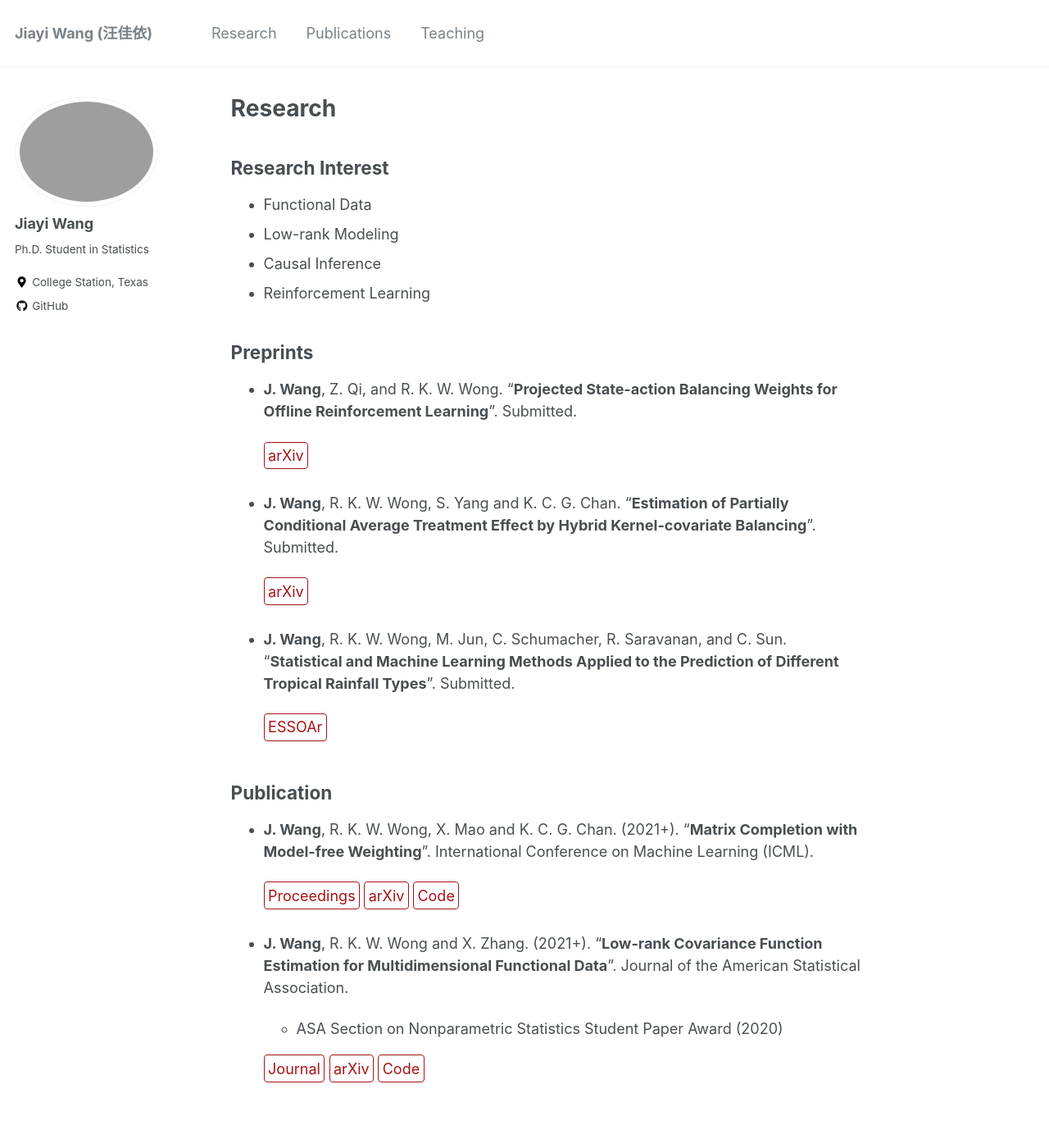
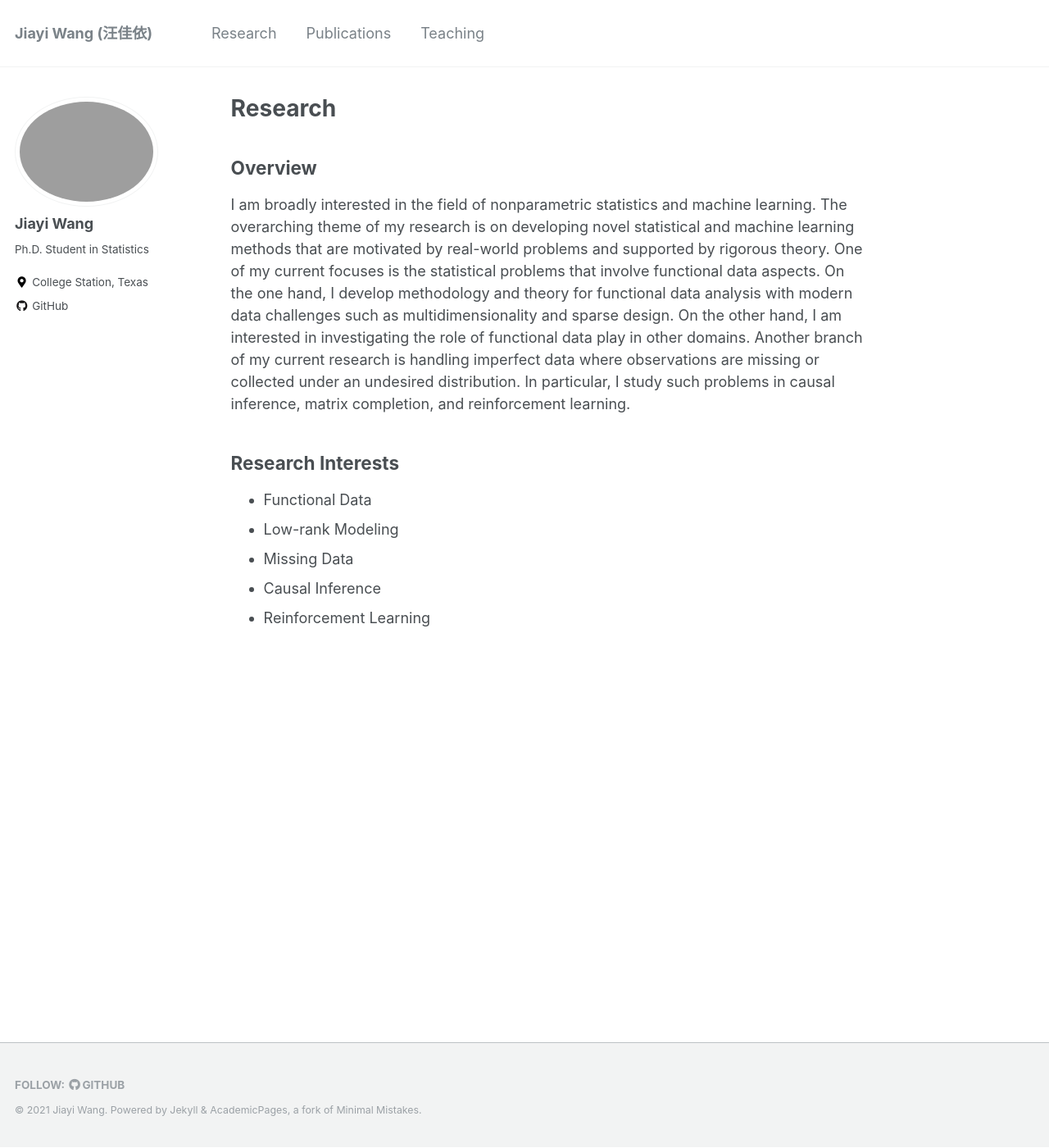
Before and after one commit to jiayiwang1017/jiayiwang1017.github.io, a Jekyll site: the page built from _pages/research.md, in a window 1280 px wide and 1400 px high. Shown: the whole window at 82% size. Built offline with Jekyll 4.4.1, drawn with Linux system fonts in a browser that asks for light colours.

Commit message:
Update research.md

```diff
--- a/_pages/research.md
+++ b/_pages/research.md
@@ -21,46 +21,21 @@ My current research falls into two main areas.
 First, I develop new methodologies and theories for statistical problems with functional data structure, especially when the data is sparsely observed and  multi-dimensional. Second, I explore robust estimators with data involving unknow missing structures,  such as causal inference, matrix completion, and reinforcement learning.
 -->
 
-## Research Interest
-
-- Functional Data
-- Low-rank Modeling
-- Causal Inference
-- Reinforcement Learning
-
-
-## Preprints
-
-- **J. Wang**, Z. Qi, and R. K. W. Wong.  "**Projected State-action Balancing Weights for Offline Reinforcement Learning**". Submitted.
-
-  [arXiv](https://arxiv.org/abs/2109.04640){: .btn--research}
-
-
-- **J. Wang**, R. K. W. Wong, S. Yang and K. C. G. Chan.  "**Estimation of Partially Conditional Average Treatment Effect by Hybrid Kernel-covariate Balancing**". Submitted.
-
-  [arXiv](https://arxiv.org/abs/2103.03437){: .btn--research}
-
-
-- **J. Wang**,  R. K. W. Wong, M. Jun, C. Schumacher, R. Saravanan, and C. Sun.
-		"**Statistical and Machine Learning Methods Applied to the Prediction of Different Tropical Rainfall Types**". Submitted.
-
-  [ESSOAr](https://www.essoar.org/doi/abs/10.1002/essoar.10507122.1){: .btn--research}
+## Overview
+I am broadly interested in the  field of nonparametric statistics and machine learning. The overarching theme of my research is on developing novel statistical and machine learning methods that are motivated by real-world problems and supported by rigorous theory. One of my current focuses is the statistical problems that involve functional data aspects. On the one hand, I develop methodology and theory for functional data analysis with modern data challenges such as multidimensionality and sparse design. On the other hand, I am interested in investigating the role of functional data play in other domains.
+Another branch of my current research is handling imperfect data where observations are missing or collected under an undesired distribution. In particular, I study such problems in causal inference, matrix completion, and reinforcement learning.
 
 
 
 
-## Publication
 
+## Research Interests
 
-- **J. Wang**, R. K. W. Wong, X. Mao and K. C. G. Chan. (2021+). "**Matrix Completion with Model-free Weighting**". International Conference on Machine Learning (ICML).
-
-  [Proceedings](http://proceedings.mlr.press/v139/wang21x/wang21x.pdf){: .btn--research} [arXiv](https://arxiv.org/abs/2106.05850){: .btn--research}  [Code](https://github.com/jiayiwang1017/MC-weighting-code){: .btn--research}
-
-
-- **J. Wang**, R. K. W. Wong and X. Zhang. (2021+). "**Low-rank Covariance Function Estimation for Multidimensional Functional Data**". Journal of the American Statistical Association.
-  - ASA Section on Nonparametric Statistics Student Paper Award (2020)
-
-  [Journal](https://www.tandfonline.com/doi/full/10.1080/01621459.2020.1820344){: .btn--research} [arXiv](https://arxiv.org/abs/2008.12919){: .btn--research}  [Code](https://github.com/jiayiwang1017/mfdacov-code){: .btn--research}
+- Functional Data
+- Low-rank Modeling
+- Missing Data
+- Causal Inference
+- Reinforcement Learning
 
 
 
```
